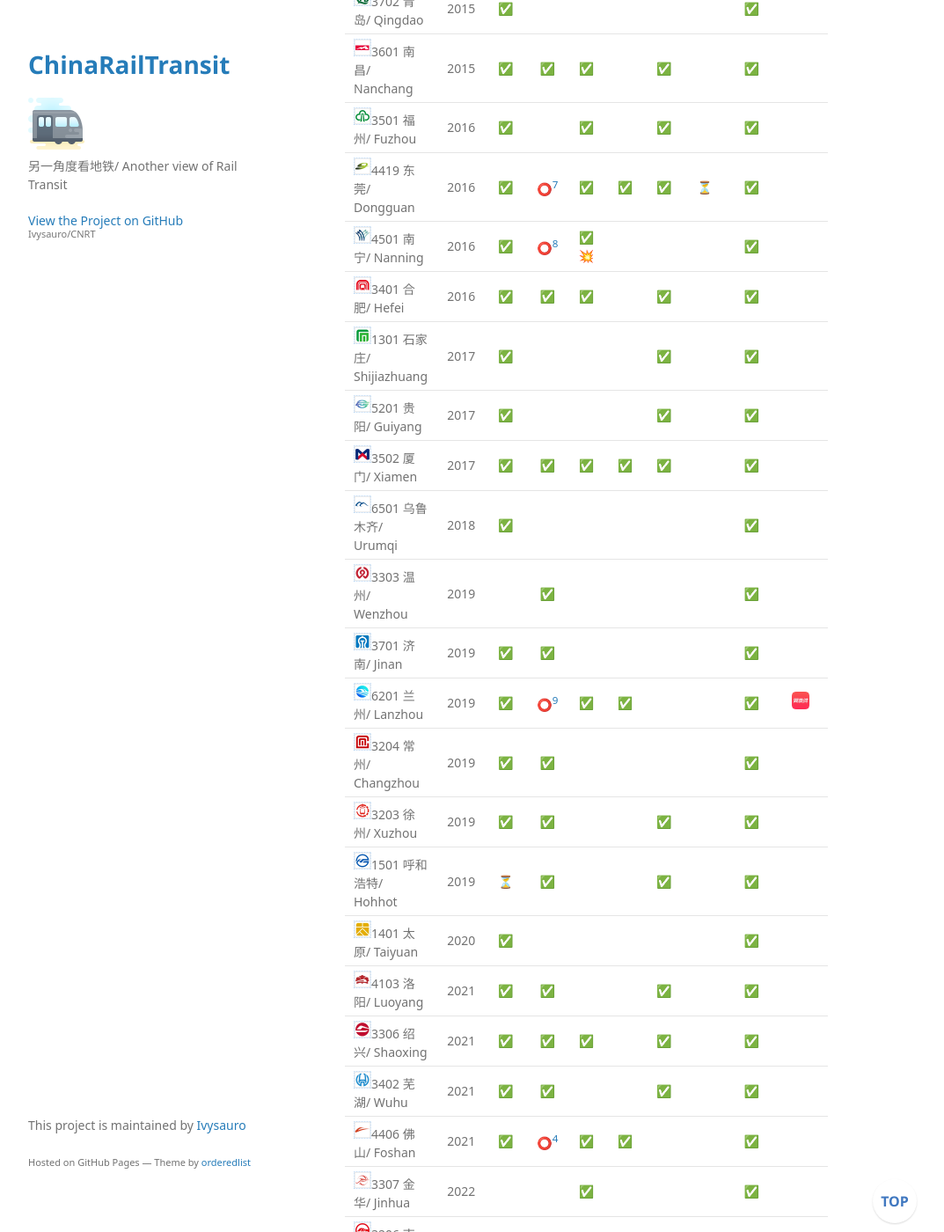
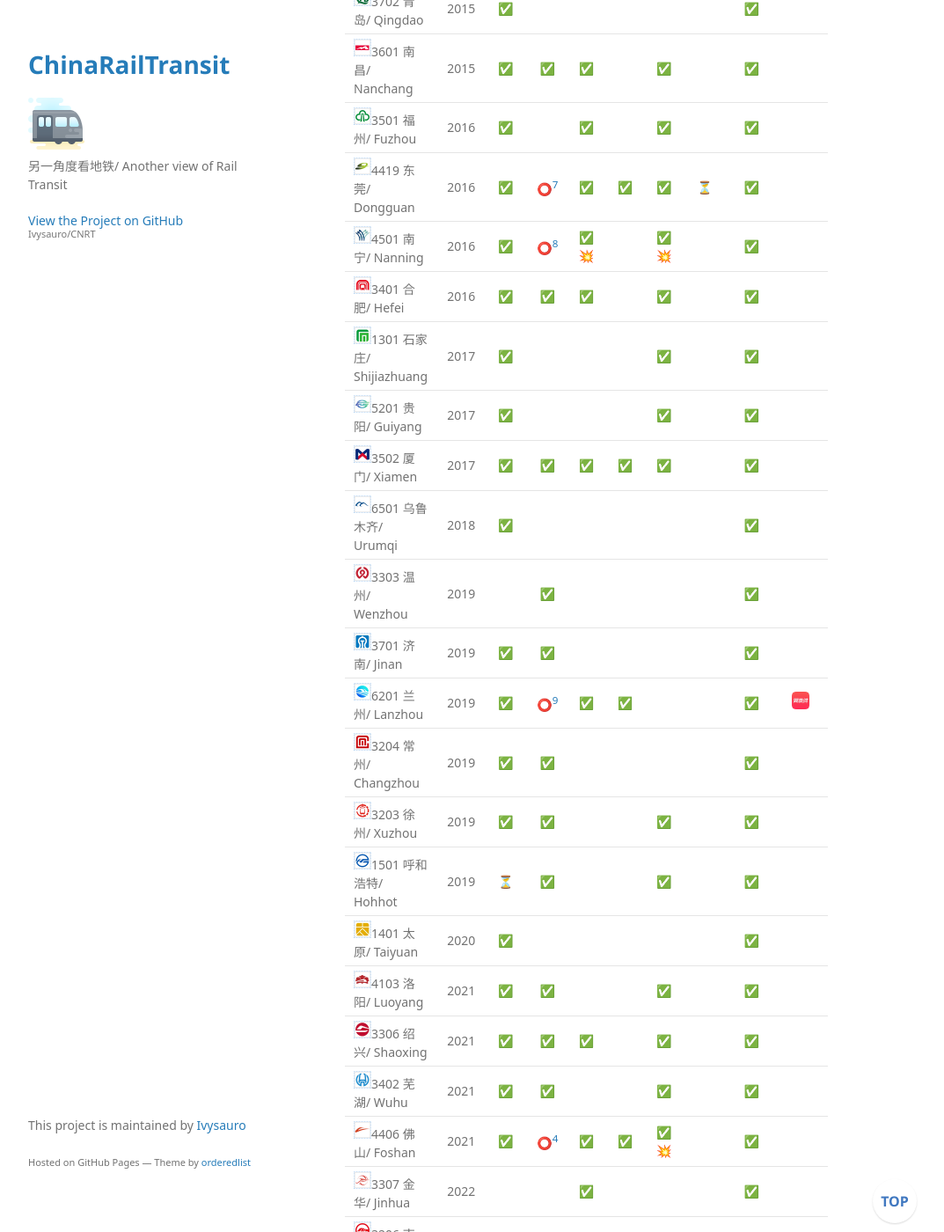
Before and after one commit to Ivysauro/CNRT, a Jekyll site: the page built from data/Pay.md, in a window 1280 px wide and 1400 px high, scrolled down 2731 px. Shown: the whole window at 88% size, without its empty margins (178-1251 px from the left). Built offline with Jekyll 4.4.1, drawn with Linux system fonts in a browser that asks for light colours; some web fonts are replaced; our own code applies the rules of GitHub Pages for plain Markdown files; a script that is not in the unit is left out.

Commit message:
🍊更新南宁、佛山数据及评分

```diff
--- a/data/Pay.md
+++ b/data/Pay.md
@@ -70,7 +70,7 @@
 | <img src="https://raw.githubusercontent.com/Ivysauro/CNRT/master/images/city/nc.gif" width="20" hegiht="20"/>3601 南昌/ Nanchang | 2015 | ✅ | ✅ | ✅ | | ✅ | | ✅ | |
 | <img src="https://raw.githubusercontent.com/Ivysauro/CNRT/master/images/city/fz.gif" width="20" hegiht="20"/>3501 福州/ Fuzhou | 2016 | ✅ | | ✅ | | ✅ | | ✅ | |
 | <img src="https://raw.githubusercontent.com/Ivysauro/CNRT/master/images/city/dg.gif" width="20" hegiht="20"/>4419 东莞/ Dongguan | 2016 | ✅ | ⭕[^dg] | ✅ | ✅ | ✅ | ⏳ | ✅ | |
-| <img src="https://raw.githubusercontent.com/Ivysauro/CNRT/master/images/city/nn.gif" width="20" hegiht="20"/>4501 南宁/ Nanning | 2016 | ✅ | ⭕[^nn] | ✅💥 | | | | ✅ | |
+| <img src="https://raw.githubusercontent.com/Ivysauro/CNRT/master/images/city/nn.gif" width="20" hegiht="20"/>4501 南宁/ Nanning | 2016 | ✅ | ⭕[^nn] | ✅💥 | | ✅💥 | | ✅ | |
 | <img src="https://raw.githubusercontent.com/Ivysauro/CNRT/master/images/city/hf.gif" width="20" hegiht="20"/>3401 合肥/ Hefei | 2016 | ✅ | ✅ | ✅ | | ✅ | | ✅ | |
 | <img src="https://raw.githubusercontent.com/Ivysauro/CNRT/master/images/city/sjz.gif" width="20" hegiht="20"/>1301 石家庄/ Shijiazhuang | 2017 | ✅ | | | | ✅ | | ✅ | |
 | <img src="https://raw.githubusercontent.com/Ivysauro/CNRT/master/images/city/gy.gif" width="20" hegiht="20"/>5201 贵阳/ Guiyang | 2017 | ✅ | | | | ✅ | | ✅ | |
@@ -86,7 +86,7 @@
 | <img src="https://raw.githubusercontent.com/Ivysauro/CNRT/master/images/city/ly.gif" width="20" hegiht="20"/>4103 洛阳/ Luoyang | 2021 | ✅ | ✅ | | | ✅ | | ✅ |
 | <img src="https://raw.githubusercontent.com/Ivysauro/CNRT/master/images/city/sx.gif" width="20" hegiht="20"/>3306 绍兴/ Shaoxing | 2021 | ✅ | ✅ | ✅ | | ✅ |  |✅ | |
 | <img src="https://raw.githubusercontent.com/Ivysauro/CNRT/master/images/city/wuh.gif" width="20" hegiht="20"/>3402 芜湖/ Wuhu | 2021 | ✅ | ✅ | | | ✅ | |✅ | |
-| <img src="https://raw.githubusercontent.com/Ivysauro/CNRT/master/images/city/fs.gif" width="20" hegiht="20"/>4406 佛山/ Foshan | 2021 | ✅ | ⭕[^gz] | ✅ | ✅ |  || ✅ | |
+| <img src="https://raw.githubusercontent.com/Ivysauro/CNRT/master/images/city/fs.gif" width="20" hegiht="20"/>4406 佛山/ Foshan | 2021 | ✅ | ⭕[^gz] | ✅ | ✅ | ✅💥  || ✅ | |
 | <img src="https://raw.githubusercontent.com/Ivysauro/CNRT/master/images/city/jh.gif" width="20" hegiht="20"/>3307 金华/ Jinhua | 2022 | |  | ✅ | |  | | ✅ | |
 | <img src="https://raw.githubusercontent.com/Ivysauro/CNRT/master/images/city/nt.gif" width="20" hegiht="20"/>3206 南通/ Nantong | 2022 | ✅ |  | | |  | | ✅ | |
 | <img src="https://raw.githubusercontent.com/Ivysauro/CNRT/master/images/city/tz.gif" width="20" hegiht="20"/>3310 台州/ Taizhou | 2022 | ✅ | ✅ | ✅ | |  ✅ | | | |
@@ -236,7 +236,7 @@
 | <img src="https://raw.githubusercontent.com/Ivysauro/CNRT/master/images/city/nc.gif" width="20" hegiht="20"/>3601 南昌/ Nanchang | ✅- | ⭕ | ✅- | ✅ | ⭕- | 65 |
 | <img src="https://raw.githubusercontent.com/Ivysauro/CNRT/master/images/city/fz.gif" width="20" hegiht="20"/>3501 福州/ Fuzhou | ✅ | ⭕ | ✅ | ✅ | ⭕- | 75 |
 | <img src="https://raw.githubusercontent.com/Ivysauro/CNRT/master/images/city/dg.gif" width="20" hegiht="20"/>4419 东莞/ Dongguan | ✅ | ✅ | ✅ | ✅ | ❌ | 80 |
-| <img src="https://raw.githubusercontent.com/Ivysauro/CNRT/master/images/city/nn.gif" width="20" hegiht="20"/>4501 南宁/ Nanning | ✅ | ⭕ | ⭕ | ✅ | ⭕ | 70 |
+| <img src="https://raw.githubusercontent.com/Ivysauro/CNRT/master/images/city/nn.gif" width="20" hegiht="20"/>4501 南宁/ Nanning | ✅ | ⭕ | ✅- | ✅ | ⭕ | 75 |
 | <img src="https://raw.githubusercontent.com/Ivysauro/CNRT/master/images/city/hf.gif" width="20" hegiht="20"/>3401 合肥/ Hefei | ✅ | ⭕ | ✅- | ✅ | ✅- | 80 |
 | <img src="https://raw.githubusercontent.com/Ivysauro/CNRT/master/images/city/sjz.gif" width="20" hegiht="20"/>1301 石家庄/ Shijiazhuang | ⭕ | ⭕ | ✅ | ✅ | ✅- | 75 |
 | <img src="https://raw.githubusercontent.com/Ivysauro/CNRT/master/images/city/gy.gif" width="20" hegiht="20"/>5201 贵阳/ Guiyang | ⭕ | ⭕ | ✅- | ✅ | ⭕- | 60 |
@@ -252,7 +252,7 @@
 | <img src="https://raw.githubusercontent.com/Ivysauro/CNRT/master/images/city/ly.gif" width="20" hegiht="20"/>4103 洛阳/ Luoyang | ⭕ | ⭕ | ✅ | ✅ | ❌ | 60 |
 | <img src="https://raw.githubusercontent.com/Ivysauro/CNRT/master/images/city/sx.gif" width="20" hegiht="20"/>3306 绍兴/ Shaoxing | ✅ | ⭕ | ✅ | ✅ | ⭕- | 75 |
 | <img src="https://raw.githubusercontent.com/Ivysauro/CNRT/master/images/city/wuh.gif" width="20" hegiht="20"/>3402 芜湖/ Wuhu | ⭕ | ⭕ | ✅ | ✅ | ❌ | 60 |
-| <img src="https://raw.githubusercontent.com/Ivysauro/CNRT/master/images/city/fs.gif" width="20" hegiht="20"/>4406 佛山/ Foshan | ✅ | ✅ | ⭕ | ✅ | ✅- | 85 |
+| <img src="https://raw.githubusercontent.com/Ivysauro/CNRT/master/images/city/fs.gif" width="20" hegiht="20"/>4406 佛山/ Foshan | ✅ | ✅ | ✅- | ✅ | ✅- | 90 |
 | <img src="https://raw.githubusercontent.com/Ivysauro/CNRT/master/images/city/jh.gif" width="20" hegiht="20"/>3307 金华/ Jinhua | ✅ | ❌ | ❌ | ❌ | ⭕- | 25 |
 | <img src="https://raw.githubusercontent.com/Ivysauro/CNRT/master/images/city/nt.gif" width="20" hegiht="20"/>3206 南通/ Nantong | ⭕ | ⭕ | ❌ | ✅ | ⭕ | 50 |
 | <img src="https://raw.githubusercontent.com/Ivysauro/CNRT/master/images/city/tz.gif" width="20" hegiht="20"/>3310 台州/ Taizhou | ✅ | ⭕ | ✅ | ✅ | ✅- | 85 |
```
